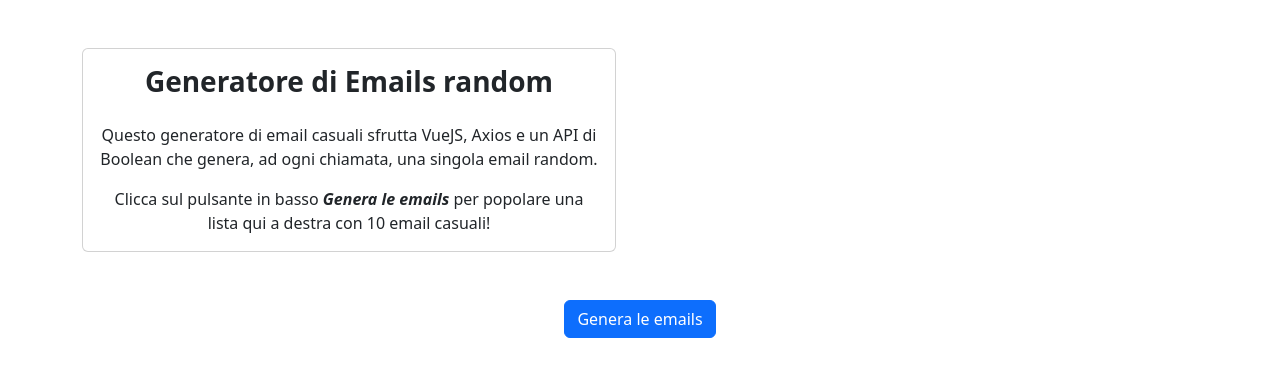
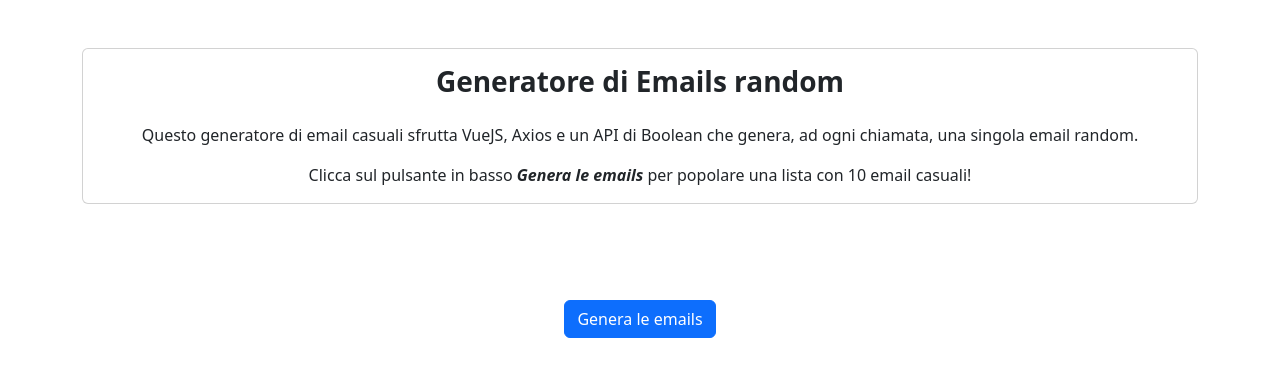
Before and after one commit to LorenzoPorrega/vue-email-list, a plain HTML site: page index.html in a window 1280 px wide. Drawn offline with nearby package versions, Linux system fonts and the light colour scheme.

Commit message:
few visual fixes

```diff
--- a/index.html
+++ b/index.html
@@ -19,17 +19,17 @@
 </head>
 <body id="app">
   <div class="container text-center mt-5">
-    <div class="row g-5 d-flex align-items-center">
-      <div class="col-6">
+    <div class="row g-5 d-flex justify-content-center">
+      <div class="col-12">
         <div class="card">
           <div class="card-body">
             <h3 class="card-title text-center fw-bold mb-4">Generatore di Emails random</h3>
             <p class="card-text">Questo generatore di email casuali sfrutta VueJS, Axios e un API di Boolean che genera, ad ogni chiamata, una singola email random.</p>
-            <p class="card-text">Clicca sul pulsante in basso <span class="fw-bold fst-italic">Genera le emails</span> per popolare una lista qui a destra con 10 email casuali!</p>
+            <p class="card-text">Clicca sul pulsante in basso <span class="fw-bold fst-italic">Genera le emails</span> per popolare una lista con 10 email casuali!</p>
           </div>
         </div>
       </div>
-      <div class="col-6">
+      <div class="col-4">
         <div>
           <ol class="list-group list-group-numbered">
             <li class="list-group-item"
```
